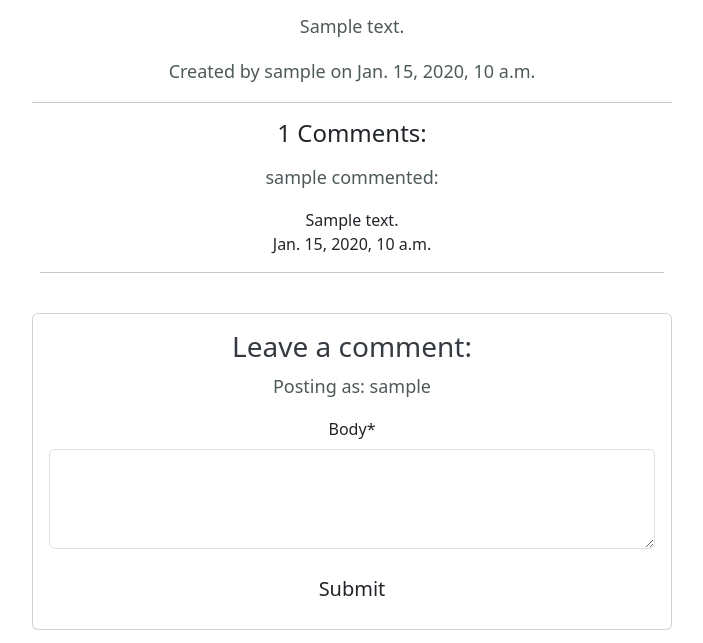
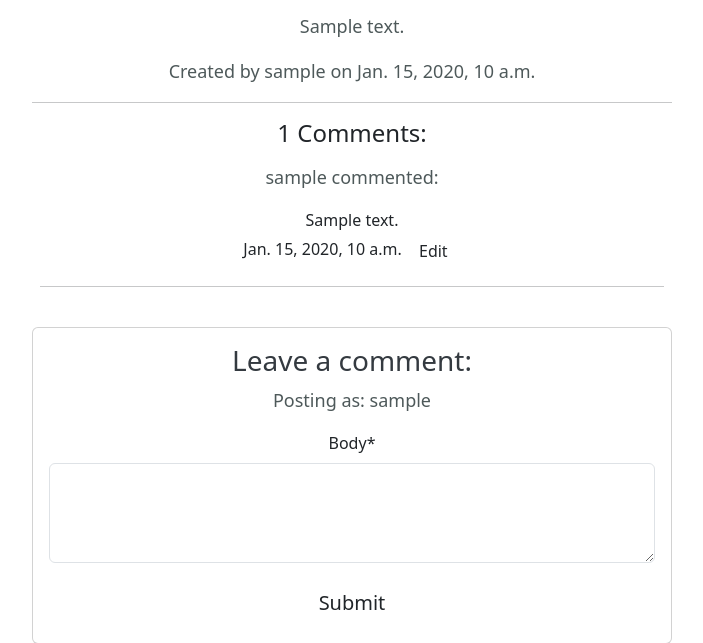
Before and after one commit to Cmorgan21/pole-haven, a Django app: a page that uses blog/templates/blog/blog_detail.html in a window 1280 px wide. Shown: the part 615-1258 px from the top of the page, without its empty margins (288-991 px from the left). Run offline with Django 4.2, Linux system fonts and the light colour scheme; a user stored in the database is signed in; tables that the repository leaves empty hold one stand-in row (values such as "Sample post"); some libraries are stand-ins or nearby versions.

Commit message:
add comment edit functionality

```diff
--- a/blog/templates/blog/blog_detail.html
+++ b/blog/templates/blog/blog_detail.html
@@ -38,6 +38,10 @@
                   <div id="comment{{ comment.id }}">
                     {{ comment.body }} <br>
                     {{ comment.created_on }}
+                    {% if user.is_authenticated and comment.author == user %}
+                    <button class="btn btn-edit"
+                      comment_id="{{ comment.id }}">Edit</button>
+                    {% endif %}
                   </div>
                   <hr>
                   {% elif not comment.approved and comment.author == user %}
@@ -73,8 +77,7 @@
         </div>
     </div>
 
-
-
+<script src="{% static 'js/comments.js' %}"></script>
 </div>
 
 {% endblock %}
--- a/blog/urls.py
+++ b/blog/urls.py
@@ -3,7 +3,7 @@ from . import views
 
 urlpatterns = [
     path('', views.PostList.as_view(), name="blog-page" ),
-    path('<slug:slug>/', views.blog_details, name="blog_details")
-
+    path('<slug:slug>/', views.blog_details, name="blog_details"),
+    path('<slug:slug>/edit_comment/<int:comment_id>', views.comment_edit, name='comment_edit'),
 
 ]
--- a/blog/views.py
+++ b/blog/views.py
@@ -1,7 +1,12 @@
 from django.shortcuts import render, get_object_or_404
-from .models import Post
+from .models import Post, Comment
 from django.views import generic
 from .forms import CommentForm
+from django.http import HttpResponseRedirect
+from django.contrib import messages
+from django.urls import reverse
+
+
 
 
 
@@ -36,3 +41,26 @@ def blog_details(request, slug):
         "comment_count": comment_count,
         "comment_form": comment_form,}
         )
+
+
+def comment_edit(request, slug, comment_id):
+    """
+    view to edit comments
+    """
+    if request.method == "POST":
+
+        queryset = Post.objects.filter(status=1)
+        post = get_object_or_404(queryset, slug=slug)
+        comment = get_object_or_404(Comment, pk=comment_id)
+        comment_form = CommentForm(data=request.POST, instance=comment)
+
+        if comment_form.is_valid() and comment.author == request.user:
+            comment = comment_form.save(commit=False)
+            comment.post = post
+            comment.approved = False
+            comment.save()
+            messages.add_message(request, messages.SUCCESS, 'Comment Updated!')
+        else:
+            messages.add_message(request, messages.ERROR, 'Error updating comment!')
+
+    return HttpResponseRedirect(reverse('blog_details', args=[slug]))
--- /dev/null
+++ b/static/js/comments.js
@@ -0,0 +1,24 @@
+const editButtons = document.getElementsByClassName("btn-edit");
+const commentText = document.getElementById("id_body");
+const commentForm = document.getElementById("commentForm");
+const submitButton = document.getElementById("submitButton");
+
+/**
+* Initializes edit functionality for the provided edit buttons.
+*
+* For each button in the `editButtons` collection:
+* - Retrieves the associated comment's ID upon click.
+* - Fetches the content of the corresponding comment.
+* - Populates the `commentText` input/textarea with the comment's content for editing.
+* - Updates the submit button's text to "Update".
+* - Sets the form's action attribute to the `edit_comment/{commentId}` endpoint.
+*/
+for (let button of editButtons) {
+  button.addEventListener("click", (e) => {
+    let commentId = e.target.getAttribute("comment_id");
+    let commentContent = document.getElementById(`comment${commentId}`).innerText;
+    commentText.value = commentContent;
+    submitButton.innerText = "Update";
+    commentForm.setAttribute("action", `edit_comment/${commentId}`);
+  });
+}
```
